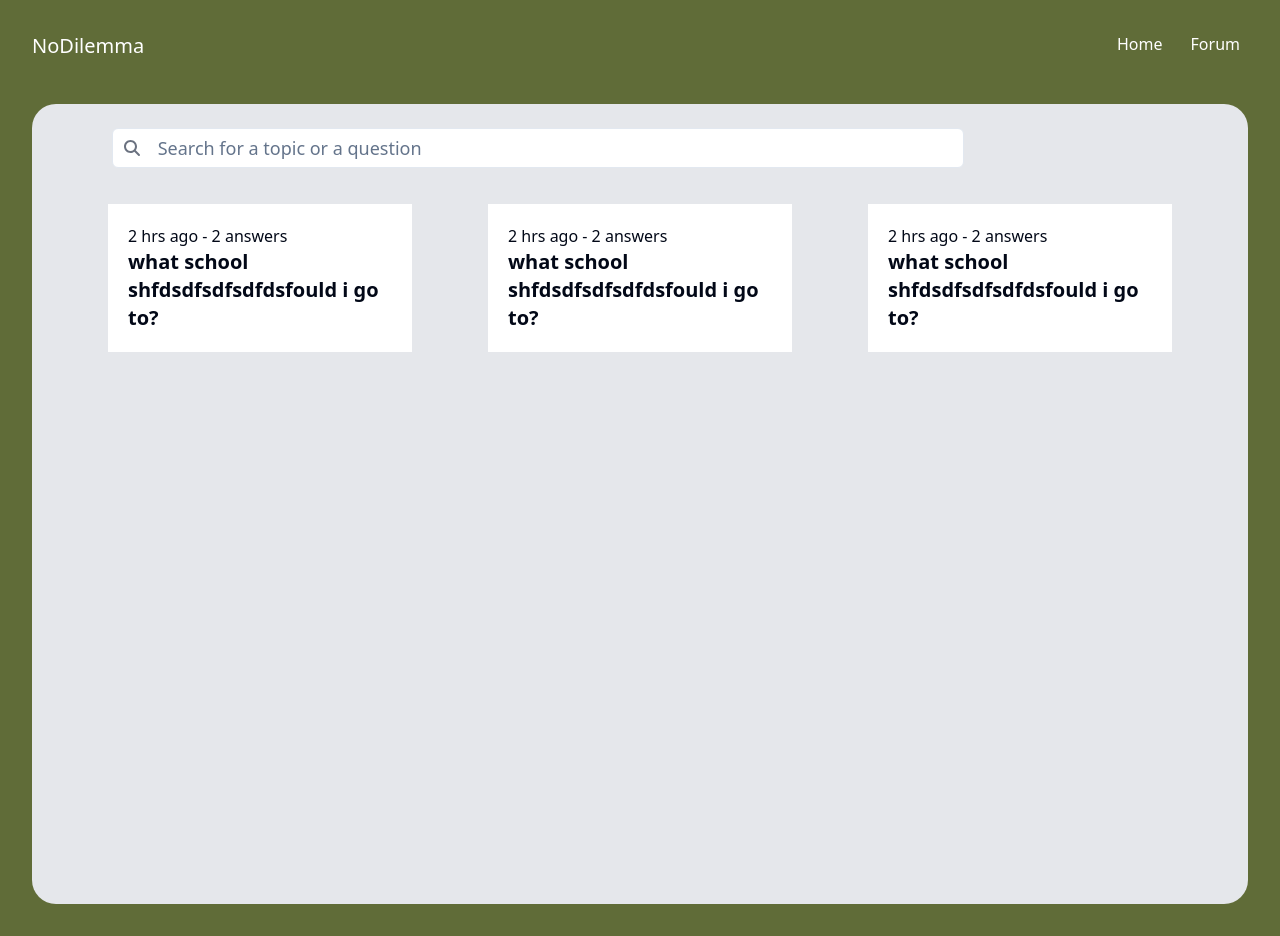
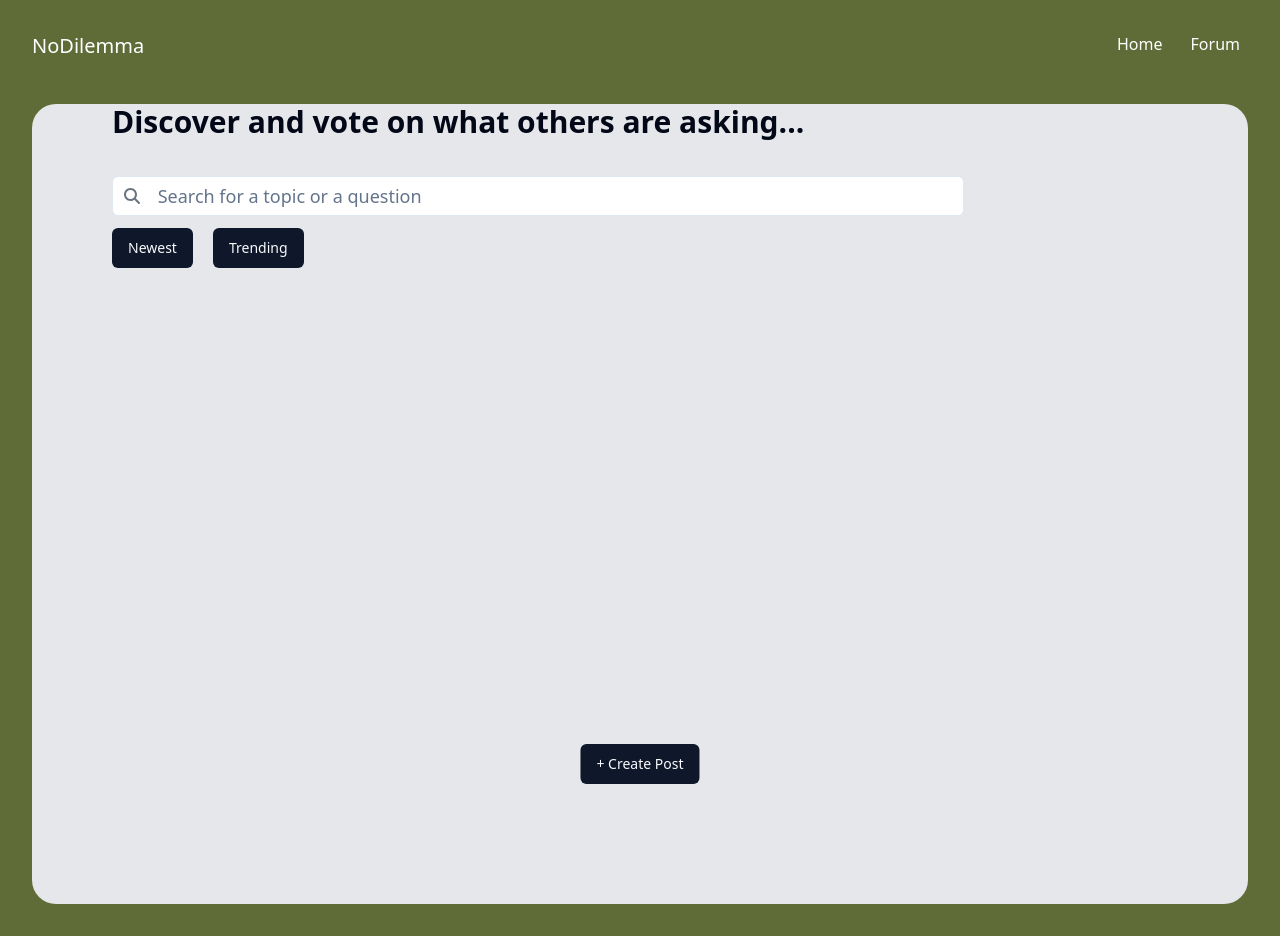
Before and after one commit to charlilize/no-dilemma, a React (Vite) app: page /forum in a window 1280 px wide. Built offline with nearby package versions, Linux system fonts and the light colour scheme.

Commit message:
more forum ui

```diff
--- a/src/App.jsx
+++ b/src/App.jsx
@@ -1,4 +1,5 @@
 import './App.css';
+import { Link } from "react-router-dom"
 import { Button } from "@/components/ui/button";
 
 function App() {
@@ -11,7 +12,9 @@ function App() {
           Don't go about it alone - post your dilemma and create a poll to gather opinions from
           fellow members. It's all anonymous.
         </p>
-        <Button className="w-[150px]" variant="outline">Start Asking</Button>
+        <Link to="/forum">
+          <Button className="w-[150px]" variant="outline">Start Asking</Button>
+        </Link>
       </div>
 
     </div>
--- a/src/routes/Forum.jsx
+++ b/src/routes/Forum.jsx
@@ -1,24 +1,27 @@
 import React from "react"
-import { Link } from "react-router-dom";
 import { Input } from "@/components/ui/input"
+import { Button } from "@/components/ui/button"
 import Post from "../site-components/Post"
 
-const Forum = ({ postid }) => {
+const Forum = () => {
   return (
-    <Link to={`/postDetails/${postid}`}>
-      <div className="w-full h-screen bg-gray-200 rounded-3xl">
-        <div className="flex my-9 ml-20">
+    <div className="w-full h-screen bg-gray-200 rounded-3xl">
+        <div className="flex flex-col items-start my-9 ml-20 gap-3">
+        <h1 className="font-bold text-3xl text-center">Discover and vote on what others are asking...</h1>
           <Input placeholder=" Search for a topic or a question" className="w-9/12 text-lg mt-6"/>
+          <div className="flex gap-5">
+            <Button>Newest</Button>
+            <Button>Trending</Button>
+          </div>
         </div>
         <div className="flex flex-wrap justify-evenly">
+          {/* <Post/>
           <Post/>
-          <Post/>
-          <Post/>
+          <Post/> */}
         </div>
+        <Button className="fixed bottom-4 left-1/2 transform -translate-x-1/2">+ Create Post</Button>
       </div>
-    </Link>
   )
-
 };
 
 export default Forum;
--- a/src/routes/Layout.jsx
+++ b/src/routes/Layout.jsx
@@ -8,7 +8,9 @@ const Layout = () => {
     <div className="w-full">
       <nav>
         <ul className="flex justify-between mb-11 text-white">
-          <li className="text-xl">NoDilemma</li>
+          <li className="text-xl">
+            <Link to="/">NoDilemma</Link>
+          </li>
           <div className="flex gap-7 mr-2">
             <li>
               <Link to="/">Home</Link>
--- a/src/site-components/Post.jsx
+++ b/src/site-components/Post.jsx
@@ -1,12 +1,16 @@
 import React from "react";
+import { Link } from "react-router-dom";
 
-const Post = () => {
+
+const Post = (props) => {
   return (
-    <div className="bg-white p-5 md:w-1/4 w-4/5 mb-4 flex flex-col">
-      <p>2 hrs ago - 2 answers</p>
-      <h1 className="text-xl font-bold overflow-hidden">
-        what school shfdsdfsdfsdfdsfould i go to?
-      </h1>
+    <div className="bg-white p-5 md:w-1/4 w-4/5 mb-4 flex flex-col border bg-card text-card-foreground shadow-md">
+      <Link to={`/postDetails/${props.postid}`}>
+        <p>2 hrs ago · 2 answers</p>
+        <h1 className="text-xl font-bold overflow-hidden">
+          what school shfdsdfsdfsdfdsfould i go to?
+        </h1>
+      </Link>
     </div>
   );
 };
```
